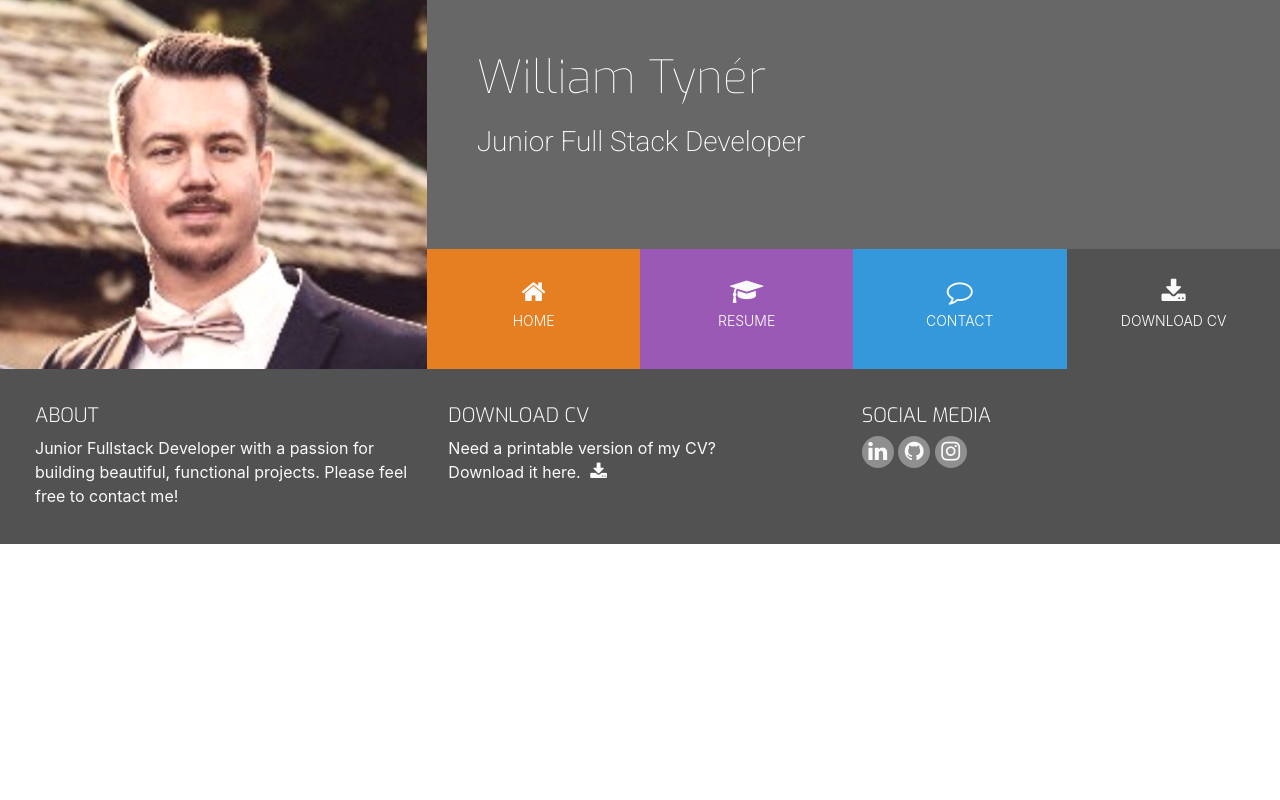
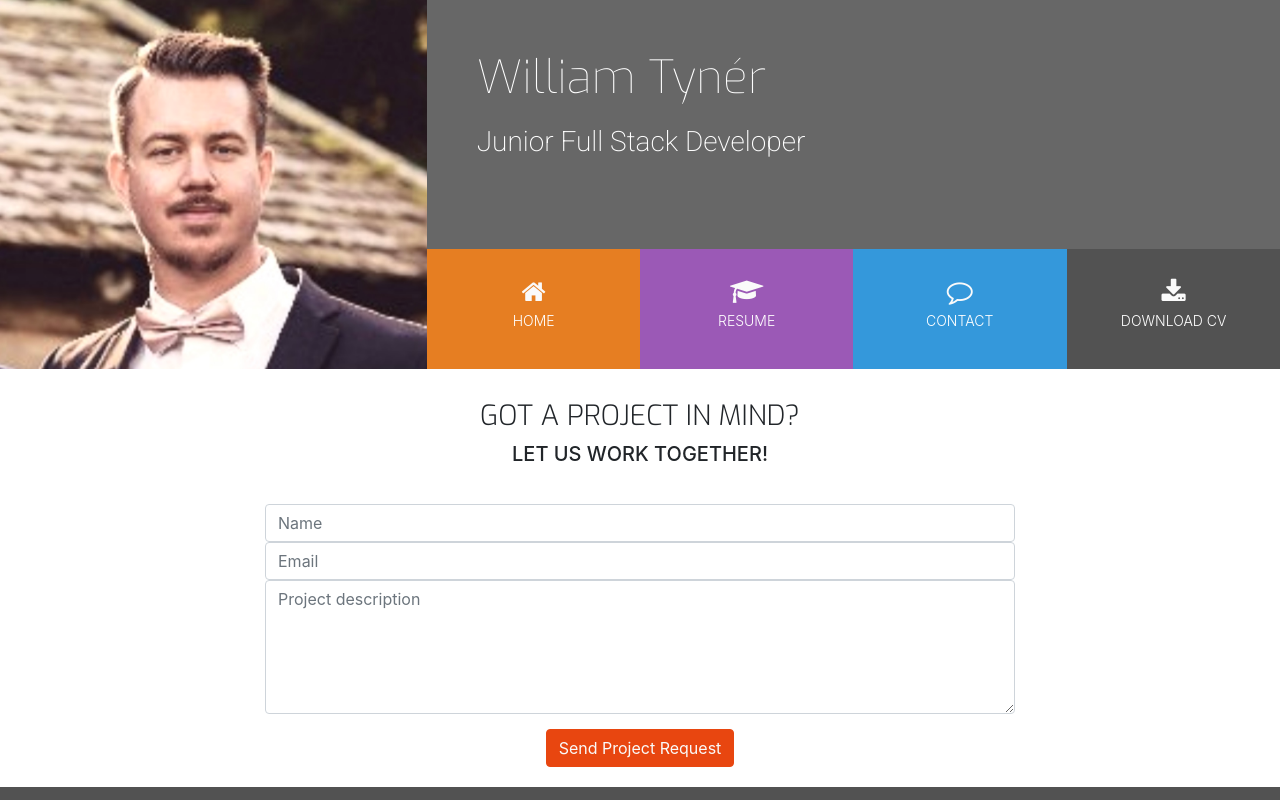
Before and after one commit to williamtyn/my-resume, a plain HTML site: page contact.html in a window 1280 px wide. Shown: the top 800 px of the page. Drawn offline with nearby package versions, Linux system fonts and the light colour scheme.

Commit message:
add contact.html and styled it

```diff
--- a/assets/css/style.css
+++ b/assets/css/style.css
@@ -32,6 +32,10 @@
 
 .bg-color-work-history {
     background-color: #9b59b6;
+}
+
+.bg-color-contact {
+    background-color: white;
 }
 
 /*--------------------------------------------Special margin, paddings and text*/
@@ -334,5 +338,39 @@ footer h5 {
 }
 
 .history-items {
-    margin-bottom: 30px;
+    margin-bottom: 40px;
 }
+
+/*--------------------------------------------Contact form*/
+
+.contact-heading {
+    font-family: "Exo", sans-serif;
+    font-weight: 300;
+    margin-top: 30px;
+    margin-bottom: 10px;
+}
+
+.center-form {
+    padding-top: 10px;
+    margin: 0 auto;
+    max-width: 70%;
+}
+
+button[type="submit"] {
+    margin-top: 15px;
+    margin-bottom: 20px;
+    color: #fafafa;
+    background-color: #e84610;
+    border-color: #e84610;
+}
+
+/*--------------------------------------------Media Queries*/
+
+@media(min-width: 992px) {
+    .center-form {
+        padding-top: 30px;
+        min-height: 240px;
+        margin: 0 auto;
+        max-width: 60%;
+    }
+}
--- a/contact.html
+++ b/contact.html
@@ -42,7 +42,29 @@
             </div>
         </div>
     </header>
-    <section>
+    <section class="container-fluid">
+        <div class="row bg-color-contact">
+            <div class="col">
+                <h3 class="contact-heading uppercase text-center">Got a project in mind?</h3>
+                <h5 class="uppercase text-center">Let us work together!</h5>
+
+                <div class="center-form">
+                    <form action="">
+                        <input type="text" name="name" id="fullname" class="form-control" placeholder="Name"
+                        required />
+                        <input type="email" name="email" id="emailaddress" class="form-control" placeholder="Email"
+                        required />
+                        <textarea rows="5" name="projectsummary" id="projectsummary" class="form-control"
+                        placeholder="Project description" required></textarea>
+                        <div class="form-row text-center">
+                            <div class="col">
+                                <button type="submit" class="btn btn-secondary">Send Project Request</button>
+                            </div>
+                        </div>
+                    </form>
+                </div>
+            </div>
+        </div>
 
     </section>
     <footer class="container-fluid">
```
